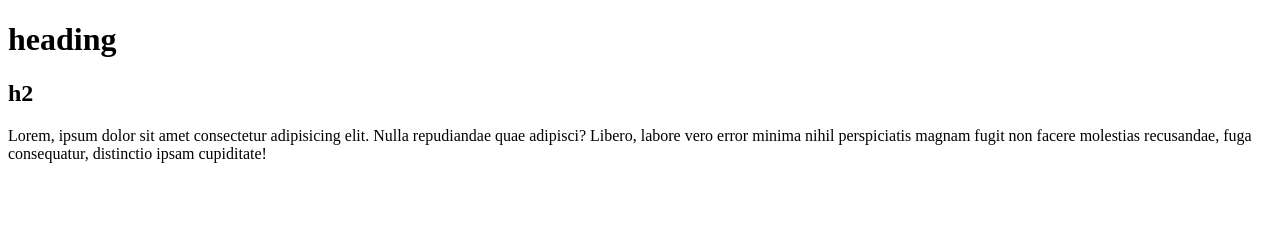
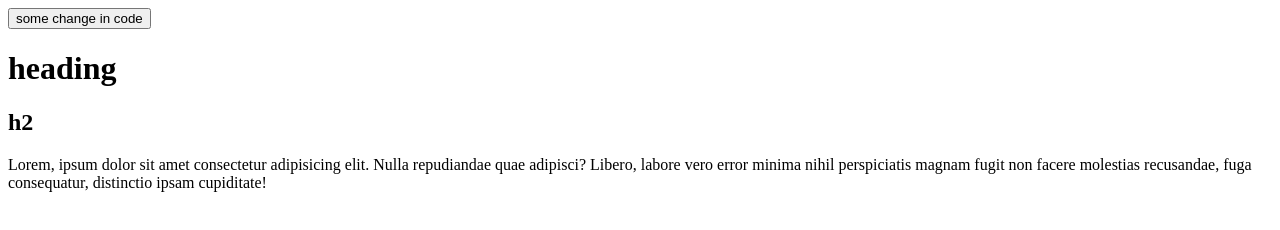
Before and after one commit to Zainab-Al-Mansoor/2nd-repo, a plain HTML site: page index.html in a window 1280 px wide. Drawn offline with Linux system fonts and the light colour scheme.

Commit message:
change btn feature

```diff
--- a/index.html
+++ b/index.html
@@ -6,6 +6,7 @@
     <title>Document</title>
 </head>
 <body>
+    <button>some change in  code</button>
     <H1>heading</H1>
     <h2>h2</h2>
     <p>Lorem, ipsum dolor sit amet consectetur adipisicing elit. Nulla repudiandae quae adipisci? Libero, labore vero error minima nihil perspiciatis magnam fugit non facere molestias recusandae, fuga consequatur, distinctio ipsam cupiditate!</p>
```
